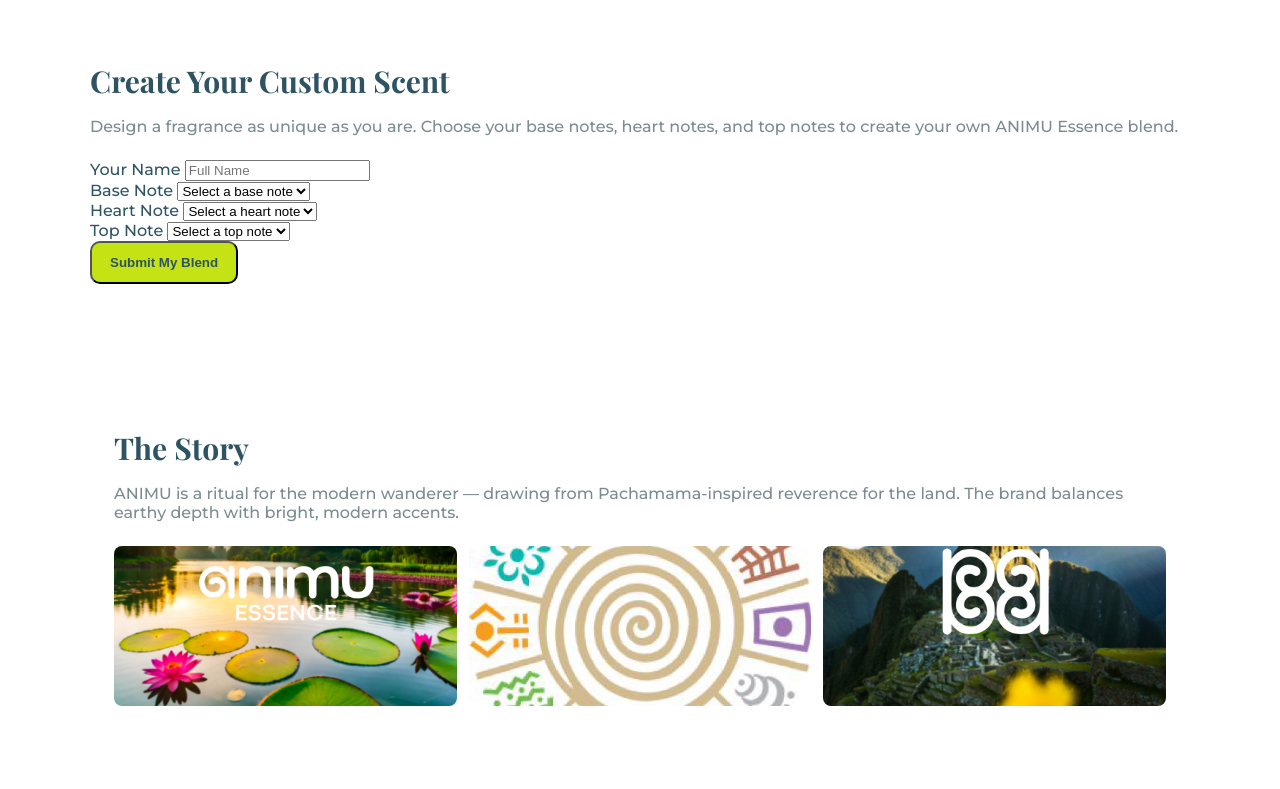
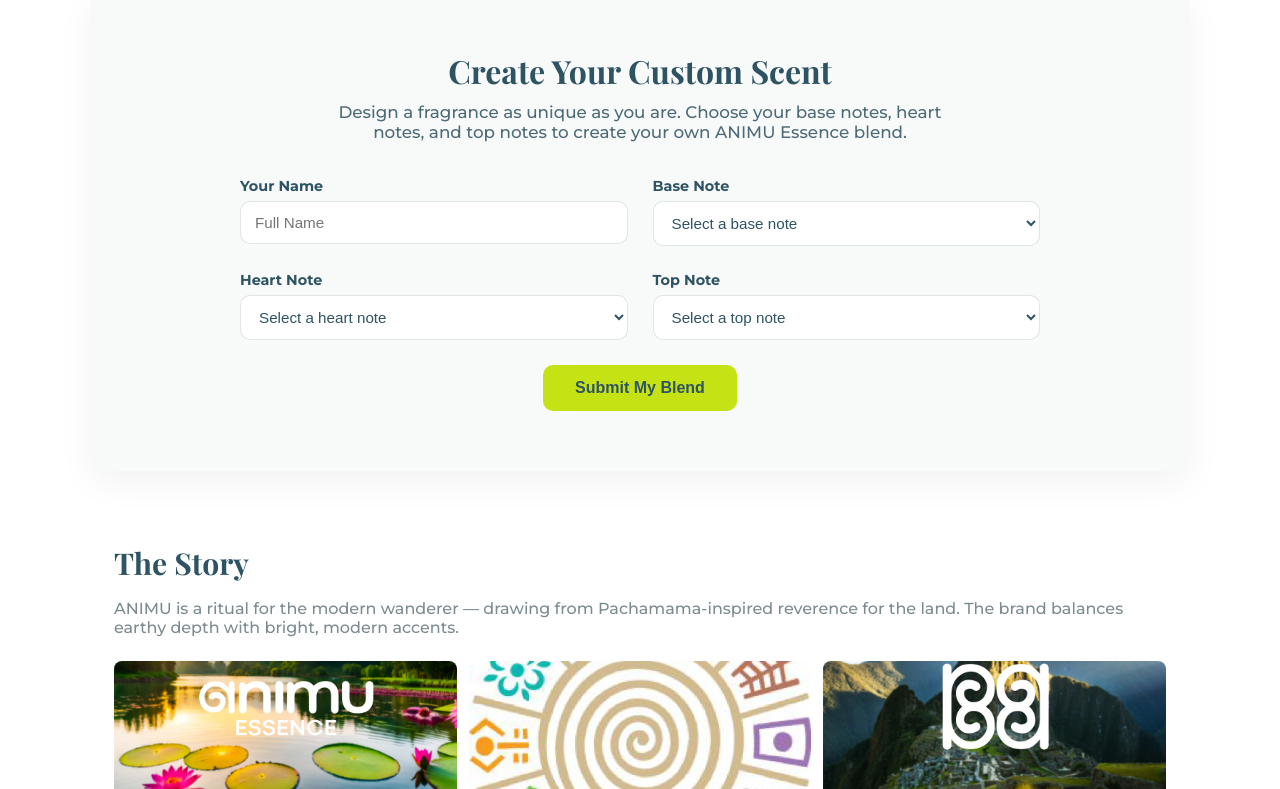
Before and after one commit to zinoluv4/ANIMU, a plain HTML site: page index.html in a window 1280 px wide. Shown: the part 1836-2625 px from the top of the page. Drawn offline with nearby package versions, Linux system fonts and the light colour scheme.

Commit message:
style scent builder

```diff
--- a/style.css
+++ b/style.css
@@ -214,3 +214,99 @@ body{
   }
 }
 /*
+/* ===== CUSTOM SCENT BUILDER ===== */
+.custom-scent {
+  background: #f8f9f9;
+  padding: 60px 40px;
+  border-radius: 18px;
+  box-shadow: 0 12px 35px rgba(0, 0, 0, 0.05);
+  text-align: center;
+}
+
+.custom-scent h2 {
+  font-family: 'Playfair Display', serif;
+  font-size: 2rem;
+  margin-bottom: 10px;
+  color: #2e5363;
+}
+
+.custom-scent .lead {
+  max-width: 650px;
+  margin: 0 auto 35px auto;
+  font-size: 1.05rem;
+  color: #4d6b77;
+}
+
+/* FORM LAYOUT */
+.custom-scent-form {
+  display: grid;
+  grid-template-columns: repeat(2, 1fr);
+  gap: 25px;
+  max-width: 800px;
+  margin: 0 auto;
+  text-align: left;
+}
+
+/* FORM GROUP */
+.custom-scent-form .form-group {
+  display: flex;
+  flex-direction: column;
+}
+
+.custom-scent-form label {
+  font-size: 0.9rem;
+  font-weight: 600;
+  margin-bottom: 6px;
+  color: #2e5363;
+}
+
+/* INPUTS & SELECTS */
+.custom-scent-form input,
+.custom-scent-form select {
+  padding: 12px 14px;
+  border: 1px solid rgba(46, 83, 99, 0.15);
+  border-radius: 10px;
+  font-size: 0.95rem;
+  background: #fff;
+  color: #2e5363;
+  transition: border-color 0.25s ease, box-shadow 0.25s ease;
+}
+
+.custom-scent-form input:focus,
+.custom-scent-form select:focus {
+  border-color: #c5e215;
+  box-shadow: 0 0 0 3px rgba(197, 226, 21, 0.25);
+  outline: none;
+}
+
+/* BUTTON */
+.custom-scent-form button {
+  grid-column: span 2;
+  justify-self: center;
+  background-color: #c5e215;
+  color: #2e5363;
+  font-weight: bold;
+  border: none;
+  padding: 14px 32px;
+  border-radius: 10px;
+  font-size: 1rem;
+  cursor: pointer;
+  transition: transform 0.2s ease, box-shadow 0.2s ease;
+}
+
+.custom-scent-form button:hover {
+  transform: translateY(-2px);
+  box-shadow: 0 8px 20px rgba(197, 226, 21, 0.35);
+}
+
+/* RESPONSIVE */
+@media (max-width: 768px) {
+  .custom-scent-form {
+    grid-template-columns: 1fr;
+  }
+
+  .custom-scent-form button {
+    grid-column: span 1;
+    width: 100%;
+  }
+}
```
